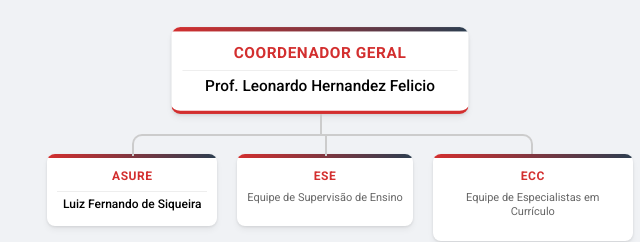
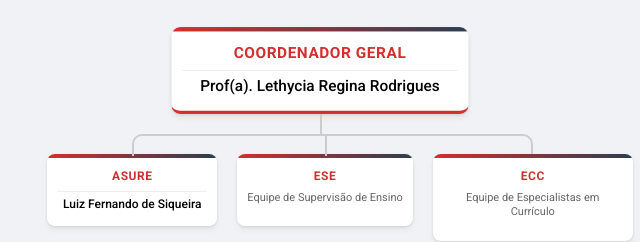
Before and after one commit to SamucaCS/fluxograma-ure, a plain HTML site: page index.html in a window 1280 px wide. Shown: the part 205-447 px from the top of the page, 340-980 px from the left. Drawn offline with Linux system fonts and the light colour scheme.

Commit message:
Update index.html

```diff
--- a/index.html
+++ b/index.html
@@ -25,7 +25,7 @@
             <li>
                 <a href="https://desuzano.educacao.sp.gov.br/gabinete/" class="card root-node">
                     <span class="role">Coordenador Geral</span>
-                    <span class="name">Prof. Leonardo Hernandez Felicio</span>
+                    <span class="name">Prof(a). Lethycia Regina Rodrigues</span>
                 </a>
 
                 <ul>
```
